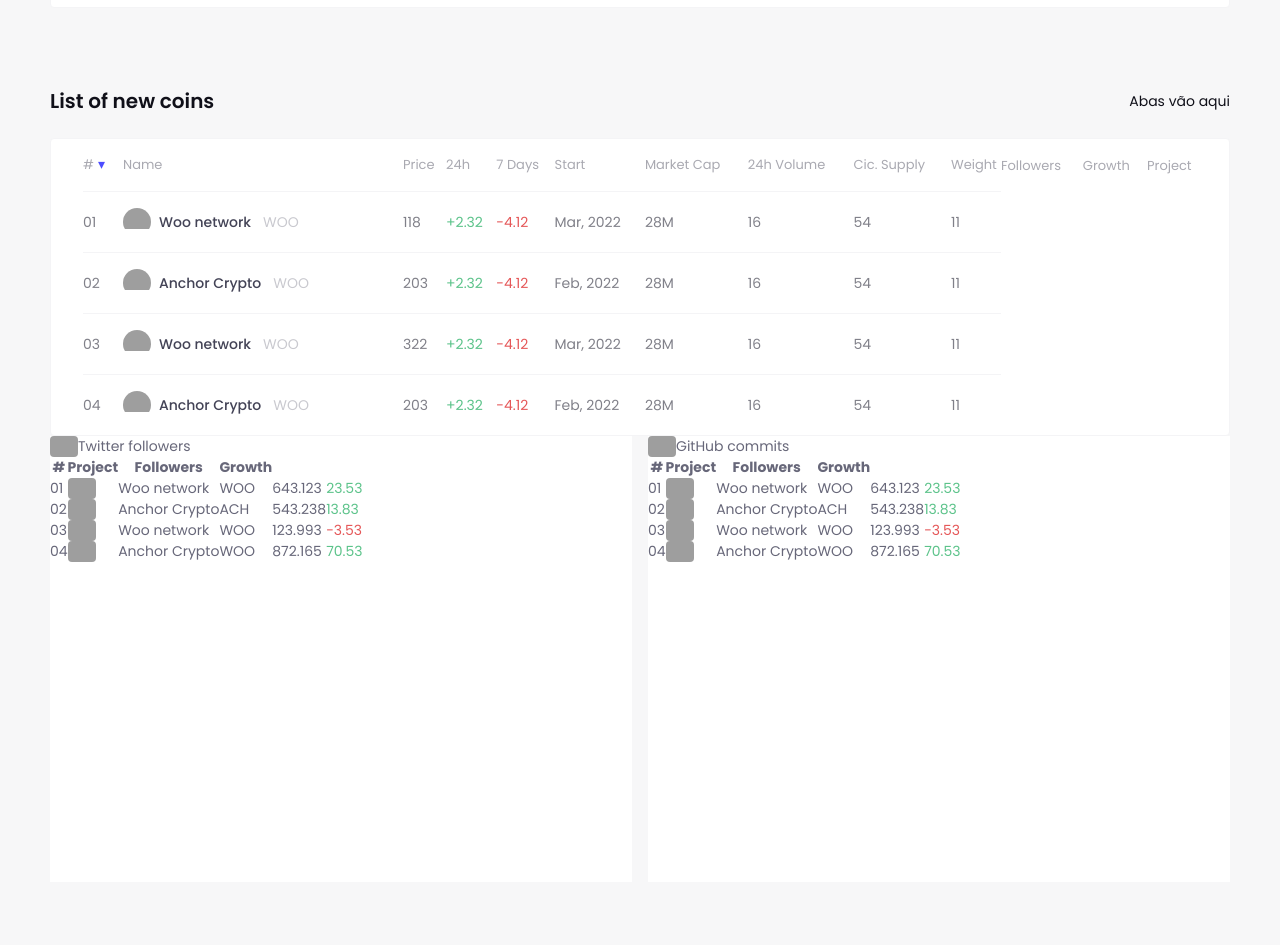
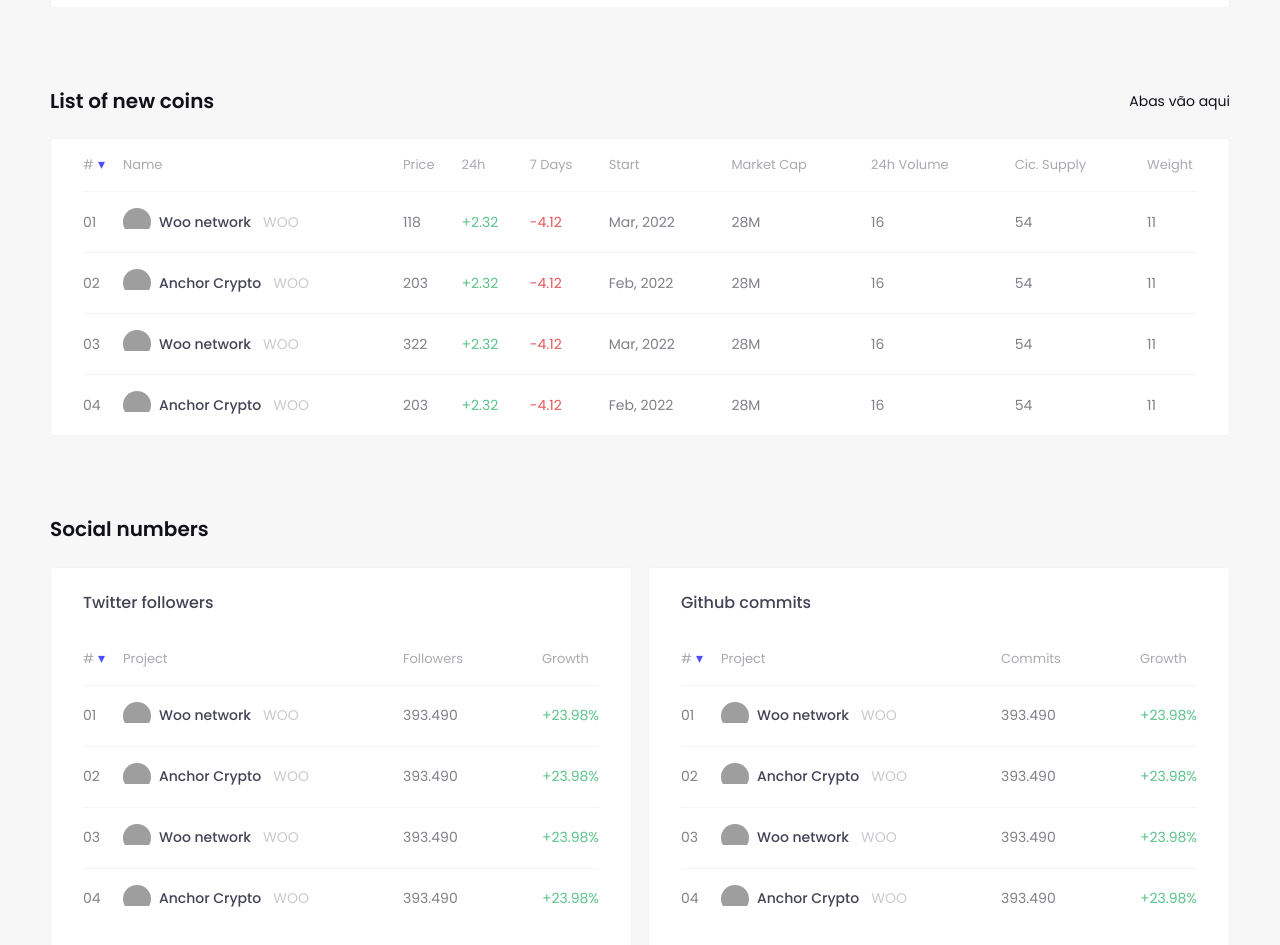
Before and after one commit to criptonalytica/cryptonalytica, a Nuxt app: page / in a window 1280 px wide. Shown: the part 1180-2125 px from the top of the page. Built offline with nearby package versions, Linux system fonts and the light colour scheme; grey boxes are pictures that could not be loaded.

Commit message:
social tables

```diff
--- a/assets/scss/main.scss
+++ b/assets/scss/main.scss
@@ -20,6 +20,7 @@
     background: white;
     border: var(--border-grey-1);
     border-radius: var(--border-radius-xs);
+    width: 100%;
     // padding: var(--spacing-m);
 
     &.h32 {padding-left: var(--spacing-l); padding-right: var(--spacing-l);}
--- a/components/CoinTable.vue
+++ b/components/CoinTable.vue
@@ -36,10 +36,10 @@
 export default {
     props: {
         data: {
-            type: Array,
+            type: Object,
         },
         maxrows: {
-            type: Number
+            type: String
         }
     },
     data() {
--- a/pages/index.vue
+++ b/pages/index.vue
@@ -74,7 +74,28 @@
             </div>
         </section>
 
-        <Social-Table :data="indexCoinList" :head="tableData"/>
+        <section id="list-new-coins" class="section-content">
+            <div class="section-title flex between middle">
+                <n-text type="h4" weight="bold">Social numbers</n-text>
+            </div>
+
+            <section class="flex gap-spacing-xs">
+                <div class="box v24 h32">
+                    <div class="box-title flex middle between">
+                        <n-text type="h6">Twitter followers</n-text>
+                    </div>
+                    <coin-table :data="socialTwitter" maxrows="10"/>
+                </div>
+                <div class="box v24 h32">
+                    <div class="box-title flex middle between">
+                        <n-text type="h6">Github commits</n-text>
+                    </div>
+                    <coin-table :data="socialGithub" maxrows="10"/>
+                </div>
+            </section>
+
+        </section>
+
 
       </main>
 
@@ -83,7 +104,6 @@
 </template>
 
 <script>
-import SocialTable from "../components/SocialTable.vue";
 // Não precisa, o nuxt importa automatico
 // import Header from '../components/Header.vue'
 
@@ -95,13 +115,16 @@
                 { title: "1 year variation", start: "-2.00", end: "4.00" },
                 { title: "Lifetime variation", start: "-2.00", end: "4.00" },
             ],
+
             aboutIndex: "Índice Bovespa é o mais importante indicador do desempenho médio das cotações das ações negociadas na B3 - Brasil, Bolsa, Balcão. É formado pelas ações com maior volume negociado nos últimos meses.",
+
             indexHighlights: [
                 { title: "Today", value: "3.28" },
                 { title: "7 Days", value: "-3.28" },
                 { title: "Month", value: "-3.28" },
                 { title: "3 Months", value: "-3.28" }
             ],
+
             indexCoinList: [
                 {
                     ranking: "01",
@@ -117,8 +140,6 @@
                     icon: "https://s2.coinmarketcap.com/static/img/coins/200x200/7501.png",
                     ticker: "WOO",
                     category: "DeFi",
-                    follower: 643.123,
-                    growth: 23.53,
                 },
                 {
                     ranking: "02",
@@ -134,8 +155,6 @@
                     icon: "https://avatars.githubusercontent.com/u/67821563?s=280&v=4",
                     ticker: "ACH",
                     category: "Mobile",
-                    follower: 543.238,
-                    growth: 13.83,
                 },
                 {
                     ranking: "03",
@@ -151,8 +170,6 @@
                     icon: "https://s2.coinmarketcap.com/static/img/coins/200x200/7501.png",
                     ticker: "WOO",
                     category: "Gaming",
-                    follower: 123.993,
-                    growth: -3.53,
                 },
                 {
                     ranking: "04",
@@ -168,10 +185,9 @@
                     icon: "https://avatars.githubusercontent.com/u/67821563?s=280&v=4",
                     ticker: "WOO",
                     category: "Payment",
-                    follower: 872.165,
-                    growth: 70.53,
                 },
             ],
+
             tableData: {
                 tbody: [
                     {
@@ -238,11 +254,64 @@
                     volume: "24h Volume",
                     circ: "Cic. Supply",
                     weight: "Weight",
+                },
+            },
+
+
+            socialTwitter: {
+                tbody: [
+                    {
+                        ranking: "01", coin: "Woo network", followers: '393.490', growth: '+23.98%',
+                        supports: { icon: "https://s2.coinmarketcap.com/static/img/coins/200x200/7501.png", ticker: "WOO" }
+                    },
+                    {
+                        ranking: "02", coin: "Anchor Crypto", followers: '393.490', growth: '+23.98%',
+                        supports: { icon: "https://avatars.githubusercontent.com/u/67821563?s=280&v=4", ticker: "WOO" }
+                    },
+                    {
+                        ranking: "03", coin: "Woo network", followers: '393.490', growth: '+23.98%',
+                        supports: { icon: "https://s2.coinmarketcap.com/static/img/coins/200x200/7501.png", ticker: "WOO" }
+                    },
+                    {
+                        ranking: "04", coin: "Anchor Crypto", followers: '393.490', growth: '+23.98%',
+                        supports: { icon: "https://avatars.githubusercontent.com/u/67821563?s=280&v=4", ticker: "WOO" }
+                    },
+                ],
+                thead: {
+                    ranking: "#",
+                    coin: "Project",
                     followers: "Followers",
                     growth: "Growth",
-                    project: "Project"
                 },
             },
+
+            socialGithub: {
+                tbody: [
+                    {
+                        ranking: "01", coin: "Woo network", followers: '393.490', growth: '+23.98%',
+                        supports: { icon: "https://s2.coinmarketcap.com/static/img/coins/200x200/7501.png", ticker: "WOO" }
+                    },
+                    {
+                        ranking: "02", coin: "Anchor Crypto", followers: '393.490', growth: '+23.98%',
+                        supports: { icon: "https://avatars.githubusercontent.com/u/67821563?s=280&v=4", ticker: "WOO" }
+                    },
+                    {
+                        ranking: "03", coin: "Woo network", followers: '393.490', growth: '+23.98%',
+                        supports: { icon: "https://s2.coinmarketcap.com/static/img/coins/200x200/7501.png", ticker: "WOO" }
+                    },
+                    {
+                        ranking: "04", coin: "Anchor Crypto", followers: '393.490', growth: '+23.98%',
+                        supports: { icon: "https://avatars.githubusercontent.com/u/67821563?s=280&v=4", ticker: "WOO" }
+                    },
+                ],
+                thead: {
+                    ranking: "#",
+                    coin: "Project",
+                    followers: "Commits",
+                    growth: "Growth",
+                },
+            },
+
         };
     },
     // components: { SocialTable }
```
